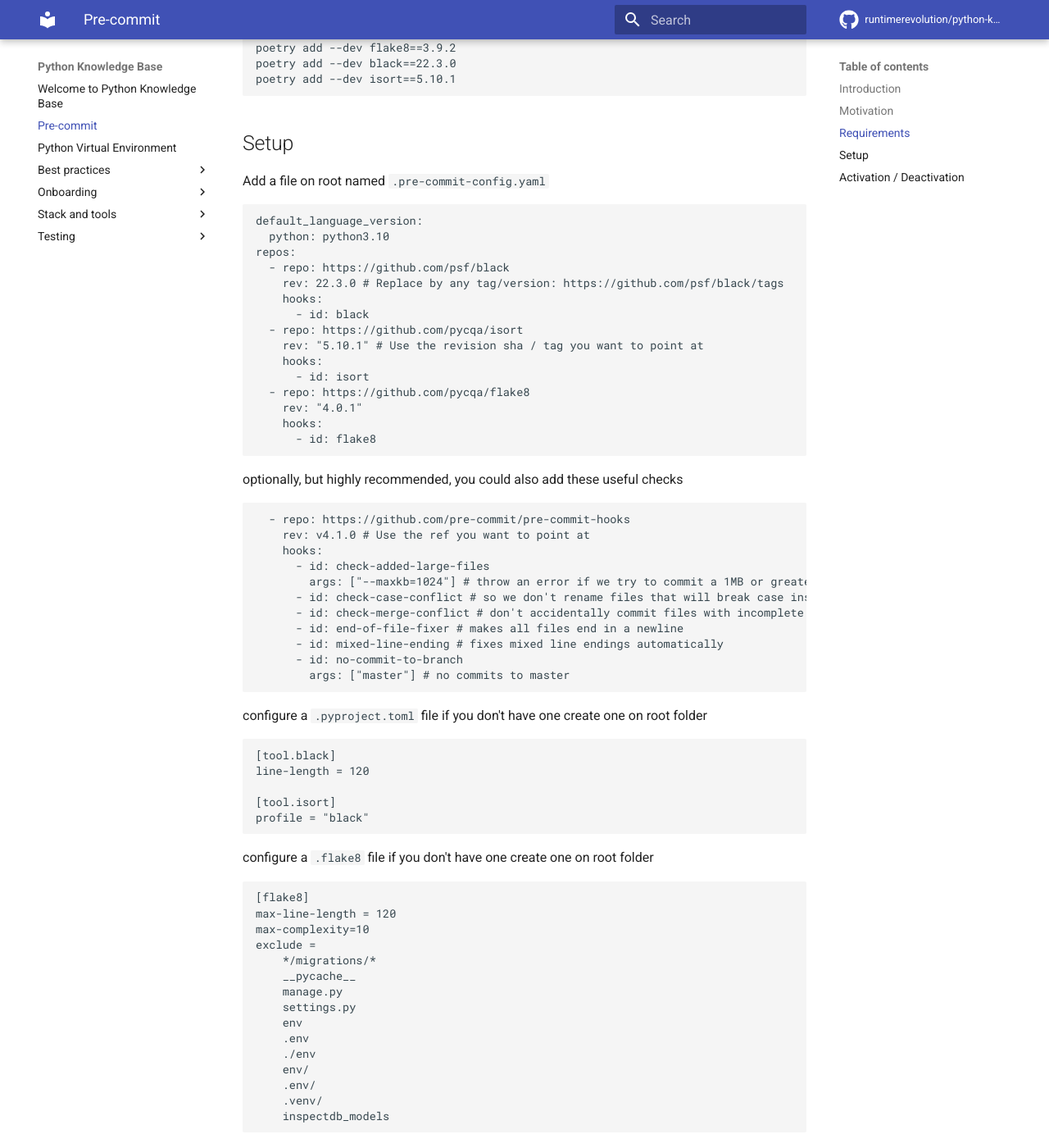
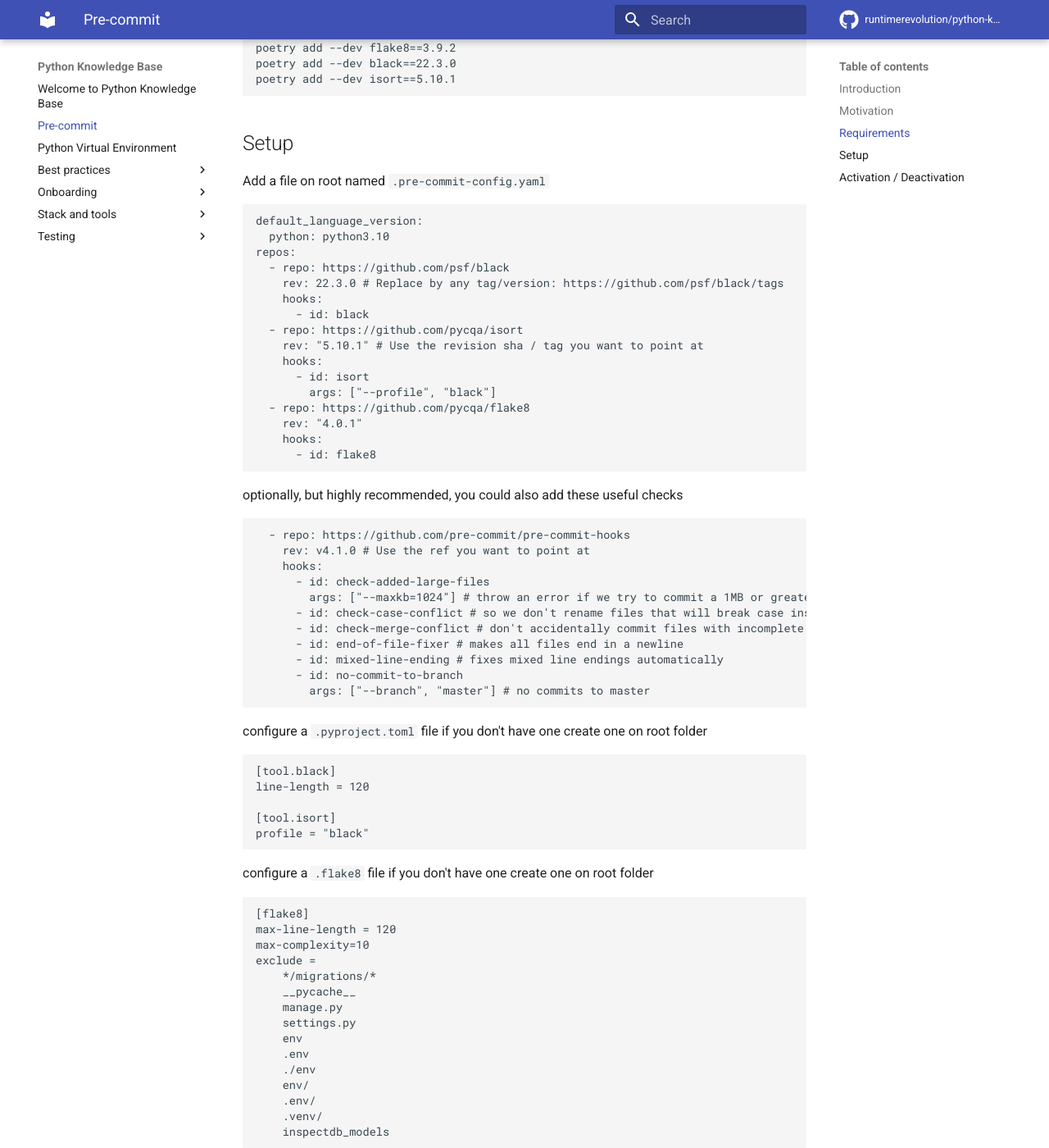
Before and after one commit to runtimerevolution/python-knowledge-base, an MkDocs documentation site: the page built from docs/pre-commit.md, in a window 1280 px wide and 1400 px high, scrolled down 849 px. Shown: the whole window at 82% size. Built offline with MkDocs 1.6.1 and Material for MkDocs 9.7.7, drawn with Linux system fonts in a browser that asks for light colours; comment, search, counter and statistics services are not loaded.

Commit message:
Fix hook args - isort and no-commit-to-branch (#25)

````diff
--- a/docs/pre-commit.md
+++ b/docs/pre-commit.md
@@ -47,6 +47,7 @@
     rev: "5.10.1" # Use the revision sha / tag you want to point at
     hooks:
       - id: isort
+        args: ["--profile", "black"]
   - repo: https://github.com/pycqa/flake8
     rev: "4.0.1"
     hooks:
@@ -66,7 +67,7 @@
       - id: end-of-file-fixer # makes all files end in a newline
       - id: mixed-line-ending # fixes mixed line endings automatically
       - id: no-commit-to-branch
-        args: ["master"] # no commits to master
+        args: ["--branch", "master"] # no commits to master
 ```
 
 configure a `.pyproject.toml` file if you don't have one create one on root folder
````
